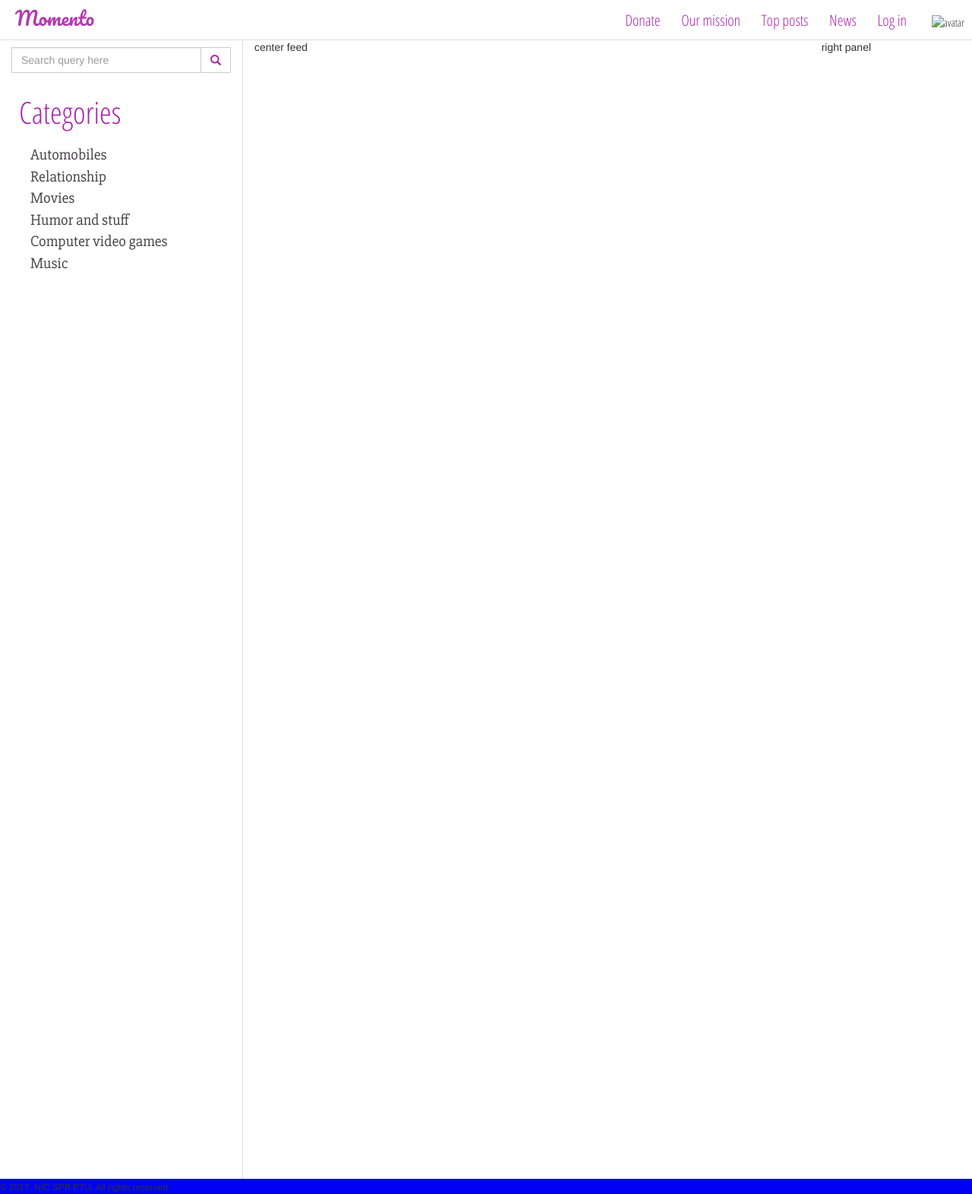
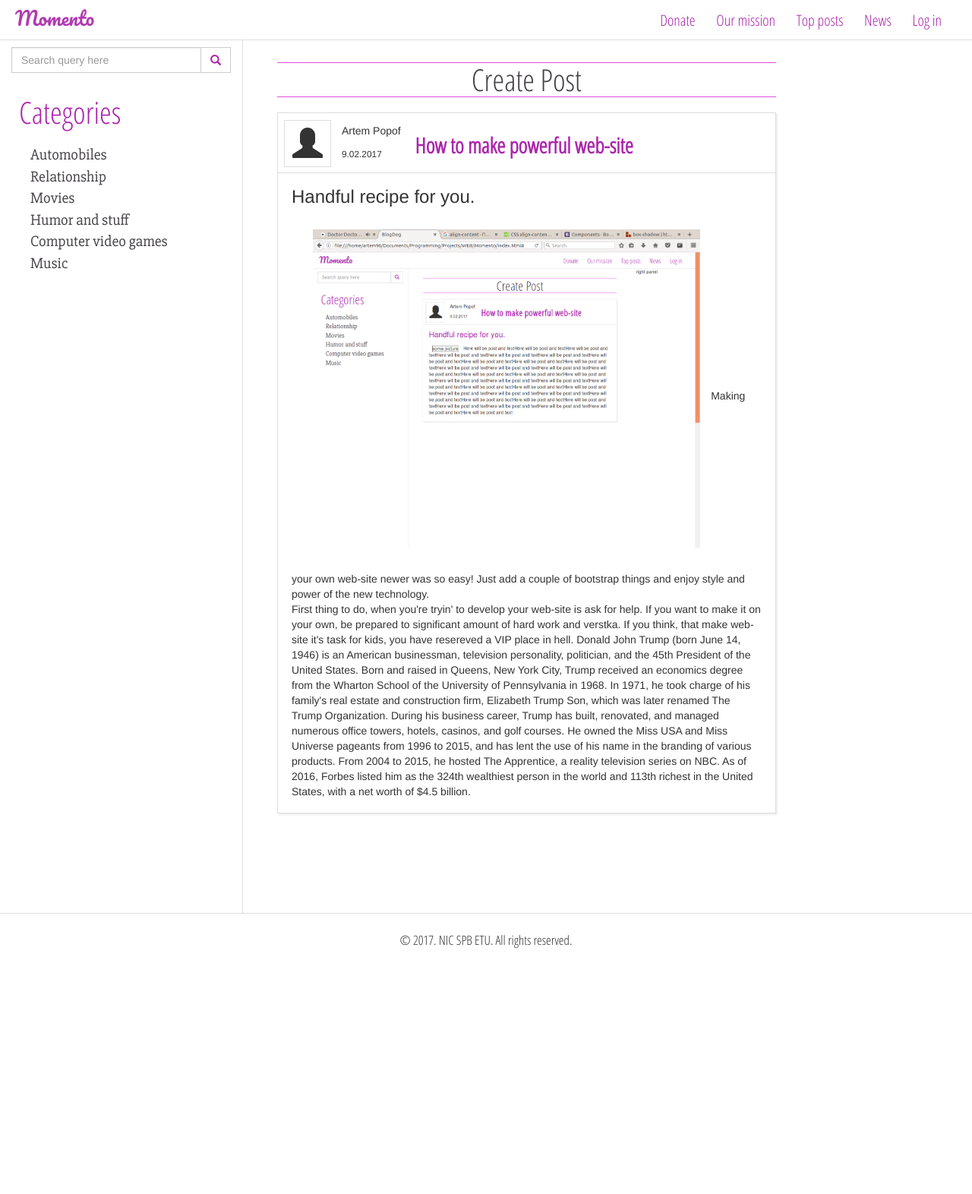
Before and after one commit to WESO-Group/Momento, a PHP site: page / in a window 1280 px wide. Shown: the whole page at 76% size. After the commit the page ends 1248 px from the top, so only its background shows below. Run offline with PHP 8.4, Linux system fonts and the light colour scheme.

Commit message:
Html markup almost done

```diff
--- a/css/main.css
+++ b/css/main.css
@@ -13,6 +13,13 @@ h2 {
 	font-size: 40px;
 	font-family: 'Open Sans Condensed', sans-serif;
 	color: #AB25AB;
+}
+
+h3 {
+	color: #AB25AB;
+	padding: 0px;
+	margin-top: 0px;
+	margin-bottom: 0px;
 }
 
 li {
@@ -132,7 +139,7 @@ a:hover {
 
 .left_section {
 	border-right: 1px solid #ddd;
-	min-height: 1500px;
+	min-height: 1150px;
 }
 
 .main_content {
@@ -162,3 +169,77 @@ a:hover {
 .li_level_2 {
 	display: none;
 }
+
+.center_section_wrapper {
+	margin: 30px;
+}
+
+.create_post_label {
+	font-family: 'Open Sans Condensed', sans-serif;
+	color: #474449;
+	border-top: 1px solid #E04DE0;
+	border-bottom: 1px solid #E04DE0;
+	width: 100%;
+	cursor: pointer;
+	text-align: center;
+}
+
+.create_post_label:hover {
+	background-color: rgba(224,77,224,0.4);
+	box-shadow: 1px 0 1px #E04DE0;
+}
+
+.post_card {
+	margin-top: 20px;
+	border: 1px solid #ddd;
+	box-shadow: 2px 2px 2px 0 #eee;
+}
+
+.post_header {
+	border-bottom: 1px solid #ddd;
+	padding: 8px;
+	width:100%;
+}
+
+.post_header h2 {
+	font-size: 28px;
+	font-weight: bold;
+	display:inline-block;
+	margin-left: 15px;
+	position: relative;
+	bottom: 5px;
+}
+
+.post_avatar {
+	font-size: 40px;
+	padding: 10px;
+	border: 1px solid #ddd;
+}
+
+.post_info {
+	display: inline-block;
+	margin-left: 10px;
+}
+
+.post_content {
+	padding: 18px;
+}
+
+.post_content h3 {
+	color: #333;
+}
+
+.post_image {
+	margin: 10px;
+	margin-left: 28px;
+	margin-bottom: 30px;
+}
+
+.main_footer {
+	border-top: 1px solid #ddd;
+	height: 70px;
+	text-align: center;
+	padding-top: 20px;
+	font-size: 20px;
+	font-family: 'Open Sans Condensed', sans-serif;
+}
--- a/index.html
+++ b/index.html
@@ -22,7 +22,7 @@
 							<li><a href="#">News</a></li>
 							<li><a href="#">Log in</a></li>
 						</ul>
-						<img src="" alt=avatar id="avatar_pic">
+						<img src="" style="display:none" alt=avatar id="avatar_pic">
 					</div>
 				</div>
 			</header>
@@ -49,10 +49,36 @@
 							</ul>
 					</div>
 				</div>
-				<div class="col-md-7 center_section" style="display: table-cell" >center feed</div>
-				<div class="col-md-2" style="display: table-cell" >right panel</div>
+				<div class="col-md-7 center_section" style="display: table-cell" >
+					<div class="center_section_wrapper">
+						<h2 class="create_post_label"><a href="#">Create Post</a></h2>
+
+						<div class="post_card">
+							<header class="post_header">
+								<span class="glyphicon glyphicon-user post_avatar">
+								</span>
+								<div class="post_info">
+									<p>Artem Popof</p>
+									<small>9.02.2017</small>
+								</div>
+								<h2>How to make powerful web-site</h2>
+							</header>
+							<div class="post_content">
+								<h3>
+								Handful recipe for you.</h3>
+								<br>
+								<img class="post_image" src="res/site.png" height="420px" alt="some picture"/>
+								Making your own web-site newer was so easy! Just add a couple of bootstrap things and enjoy style and power of the new technology.
+								<br>
+									First thing to do, when you're tryin' to develop your web-site is ask for help. If you want to make it on your own, be prepared to significant amount of hard work and verstka. If you think, that make web-site it's task for kids, you have resereved a VIP place in hell.
+									Donald John Trump (born June 14, 1946) is an American businessman, television personality, politician, and the 45th President of the United States. Born and raised in Queens, New York City, Trump received an economics degree from the Wharton School of the University of Pennsylvania in 1968. In 1971, he took charge of his family's real estate and construction firm, Elizabeth Trump Son, which was later renamed The Trump Organization. During his business career, Trump has built, renovated, and managed numerous office towers, hotels, casinos, and golf courses. He owned the Miss USA and Miss Universe pageants from 1996 to 2015, and has lent the use of his name in the branding of various products. From 2004 to 2015, he hosted The Apprentice, a reality television series on NBC. As of 2016, Forbes listed him as the 324th wealthiest person in the world and 113th richest in the United States, with a net worth of $4.5 billion.
+							</div>
+						</div>
+					</div>
+				</div>
+				<div class="col-md-2" style="display: table-cell" ></div>
 			</section>
-			<footer style="background-color: #0000f4">
+			<footer class="main_footer">
 				<small>&copy 2017. NIC SPB ETU. All rights reserved.</small>
 			</footer>
 			<script src="js/jquery-3.1.1.min.js"></script>
```
Also changed, not shown: res/site.png (added).
